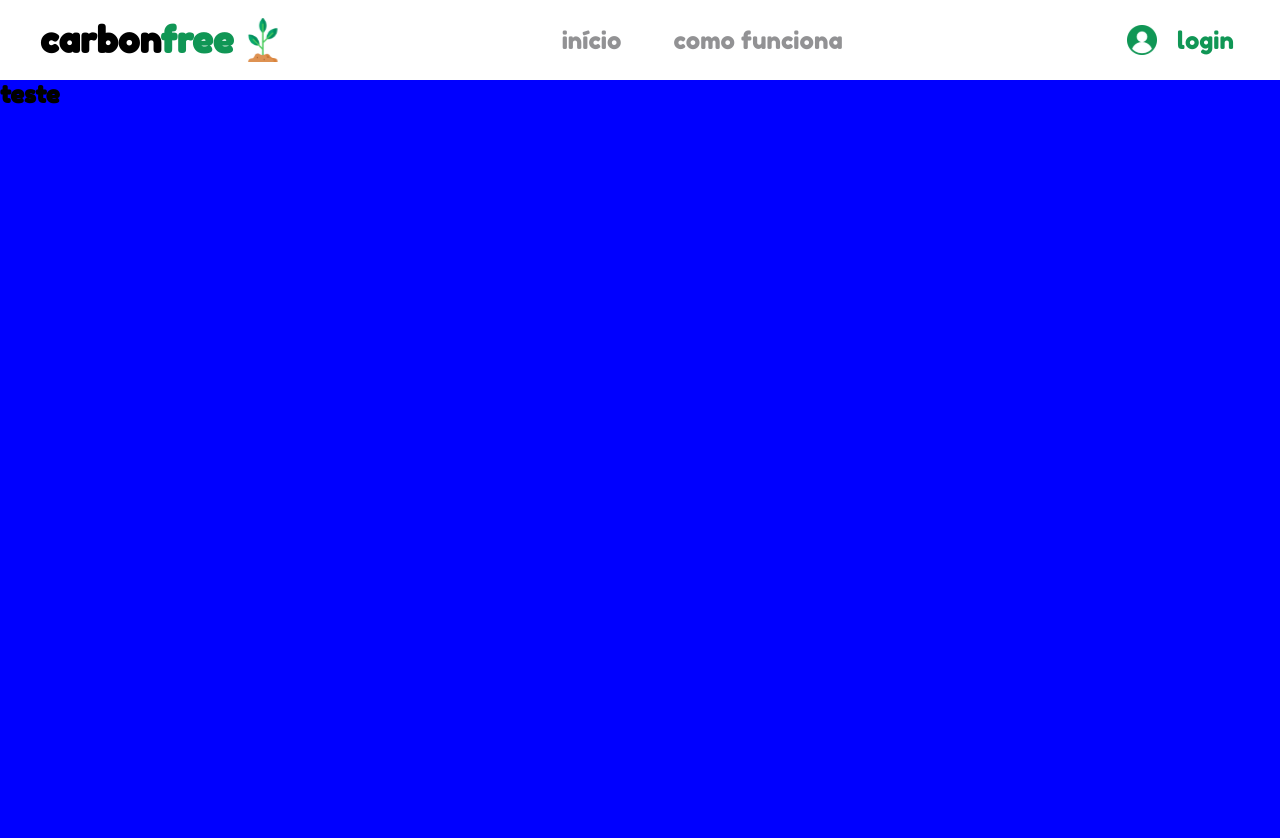
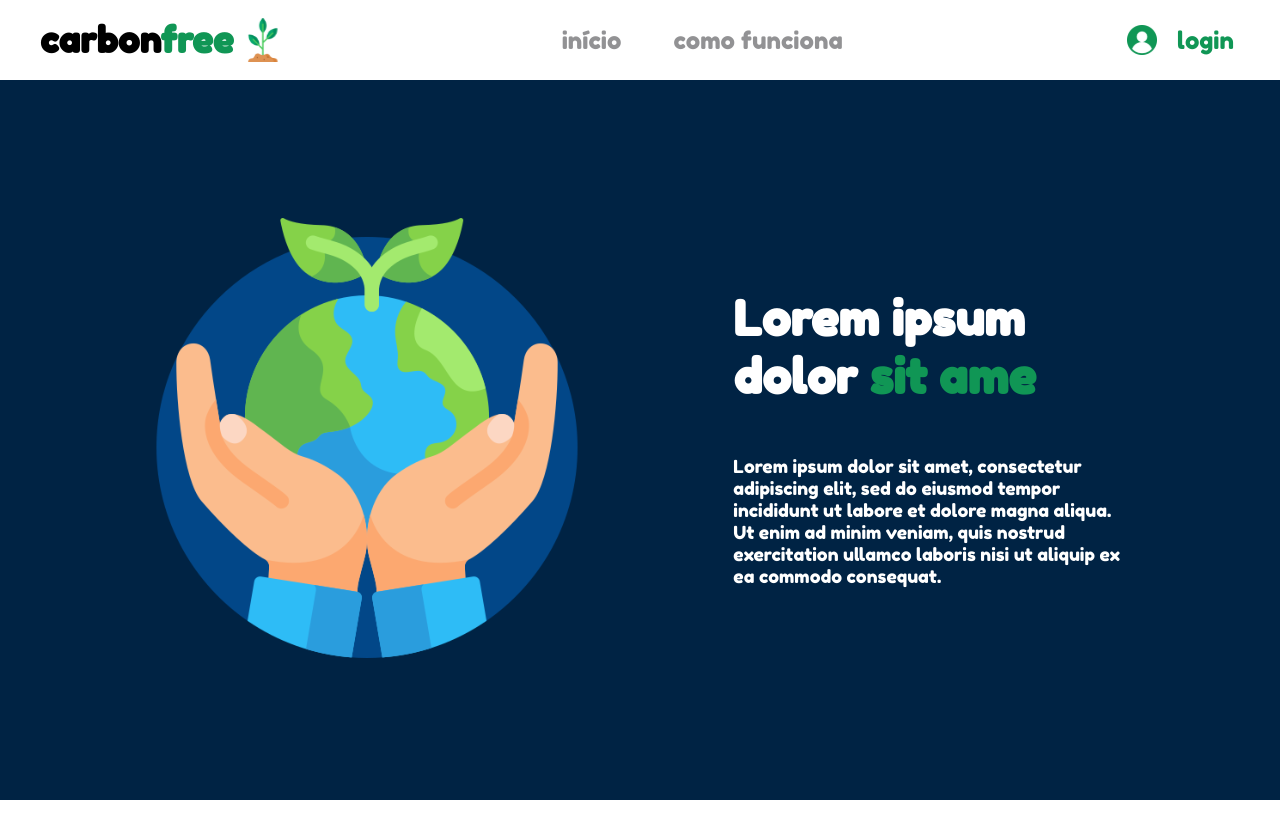
Before and after one commit to vinisodre/carbonfree-hackingrio, a React (Create React App) app in the folder carbonfree/: page / in a window 1280 px wide. Shown: the top 838 px of the page. After the commit the page ends 800 px from the top, so only its background shows below. Built offline with nearby package versions, Linux system fonts and the light colour scheme.

Commit message:
Home Content created and styled

```diff
--- a/carbonfree/src/pages/Home/Home.jsx
+++ b/carbonfree/src/pages/Home/Home.jsx
@@ -1,11 +1,24 @@
 import * as S from "./styles"
 import Header from "../../components/Header/Header"
+import planet from "../../assets/images/planet.svg"
 
 const Home = () => {
 
   return<>
+  <S.Container>
   <Header />
-  <S.Container><h1>teste</h1></S.Container>
+    <S.ContentContainer>
+    <img src={planet}/>
+    <S.TextContainer>
+      <S.Title>
+      Lorem ipsum dolor <strong>sit ame</strong>
+      </S.Title>
+      <S.Paragraph>
+      Lorem ipsum dolor sit amet, consectetur adipiscing elit, sed do eiusmod tempor incididunt ut labore et dolore magna aliqua. Ut enim ad minim veniam, quis nostrud exercitation ullamco laboris nisi ut aliquip ex ea commodo consequat.
+      </S.Paragraph>
+    </S.TextContainer>
+    </S.ContentContainer>
+  </S.Container>
   </>
 }
 
--- a/carbonfree/src/pages/Home/styles.js
+++ b/carbonfree/src/pages/Home/styles.js
@@ -1,7 +1,45 @@
 import styled from "styled-components"
 
 export const Container = styled.section`
-height: 120vh;
+display:flex;
+flex-direction: column;
+min-height: 100vh;
 width: 100%;
-background:blue;
+background:#002344;
 `
+
+export const ContentContainer = styled.div`
+display:flex;
+align-items:center;
+justify-content:space-evenly;
+width: 100%;
+height: 89.5vh;
+> img{
+width: 440px;
+}
+`
+
+export const TextContainer = styled.div`
+display: flex;
+flex-direction: column;
+align-items: flex-start;
+justify-content:space-evenly;
+height: 400px;
+width: 400px;
+`
+
+export const Title = styled.h2`
+font-size: 48px;
+color: white;
+>strong {
+  color: #109655
+}
+`
+
+export const Paragraph = styled.p`
+font-size: 18px;
+color: white;
+>strong {
+  color: #109655
+}
+`
```
Also changed, not shown: carbonfree/src/assets/images/planet.svg (added), carbonfree/src/assets/svg/logo.svg (deleted).
